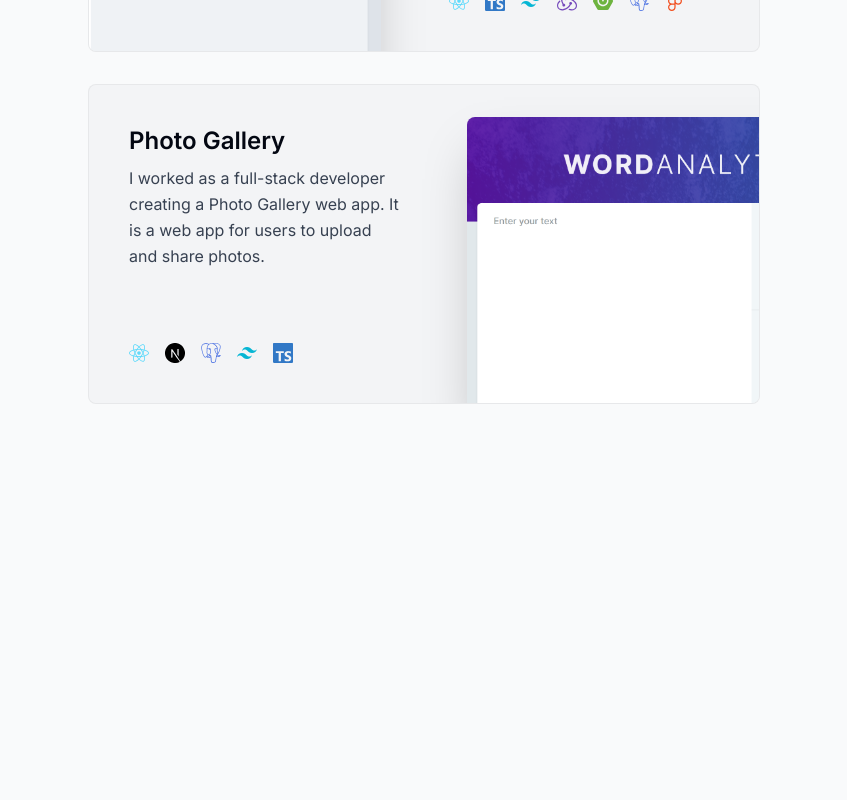
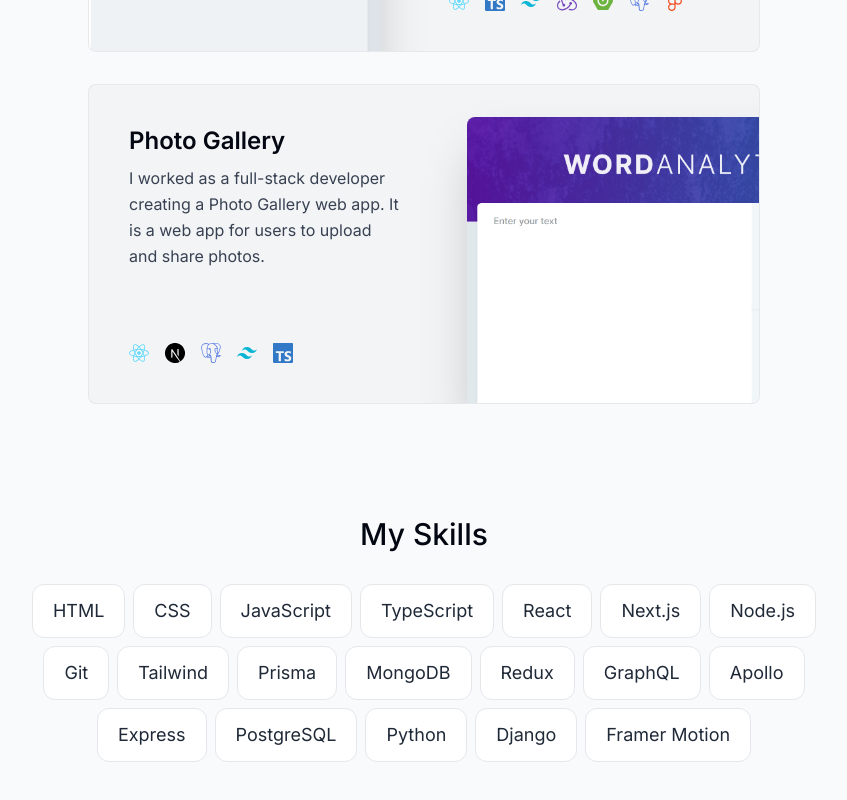
Before and after one commit to ryangandev/ryangan-portfolio, a Next.js app: page / in a window 1280 px wide. Shown: the part 1736-2536 px from the top of the page, without its empty margins (216-1063 px from the left). Before the commit the page ends 2252 px from the top, so only its background shows below. Built offline with nearby package versions, Linux system fonts and the light colour scheme.

Commit message:
Skills section layout setup

```diff
--- a/src/app/page.tsx
+++ b/src/app/page.tsx
@@ -2,6 +2,7 @@ import About from '@/components/about';
 import Intro from '@/components/intro';
 import Projects from '@/components/projects';
 import SectionDivider from '@/components/section-divider';
+import Skills from '@/components/skills';
 
 export default function Home() {
     return (
@@ -10,6 +11,7 @@ export default function Home() {
             {/* <SectionDivider /> */}
             <About />
             <Projects />
+            <Skills />
         </main>
     );
 }
--- /dev/null
+++ b/src/components/skills.tsx
@@ -0,0 +1,30 @@
+'use client';
+
+import React from 'react';
+import SectionHeader from './section-header';
+import { skillsData } from '@/lib/data';
+import { useSectionInView } from '@/hooks/useSectionInView';
+
+export default function Skills() {
+    const { ref } = useSectionInView('Skills');
+
+    return (
+        <section
+            ref={ref}
+            className="mb-28 max-w-[53rem] scroll-mt-28 text-center"
+            id={'Skills'}
+        >
+            <SectionHeader>My Skills</SectionHeader>
+            <ul className="flex flex-wrap justify-center gap-2 text-lg text-gray-800">
+                {skillsData.map((skill, index) => (
+                    <li
+                        key={index}
+                        className="bg-white border borderBlack/[0.1] rounded-xl px-5 py-3 dark:bg-white/10 dark:text-white/80"
+                    >
+                        {skill}
+                    </li>
+                ))}
+            </ul>
+        </section>
+    );
+}
```
